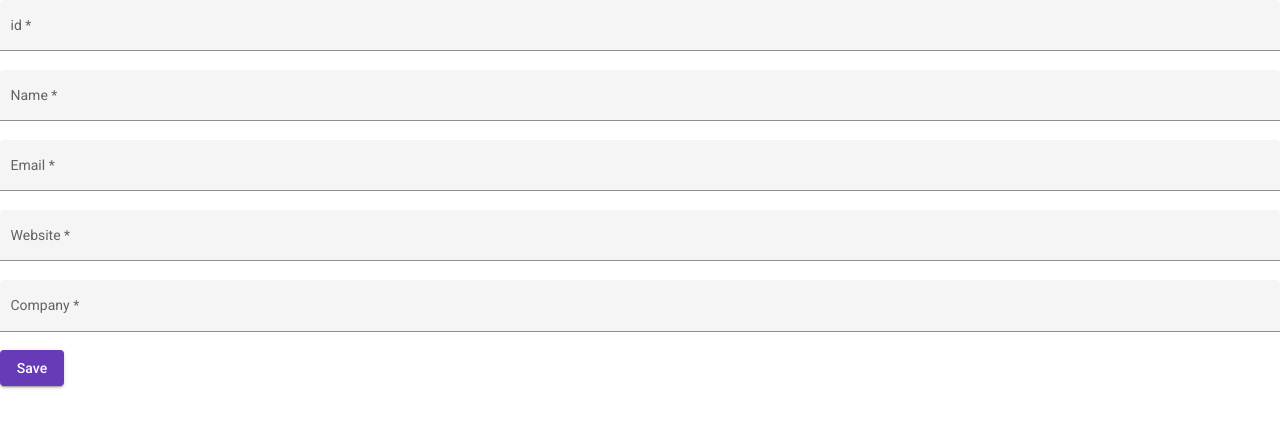
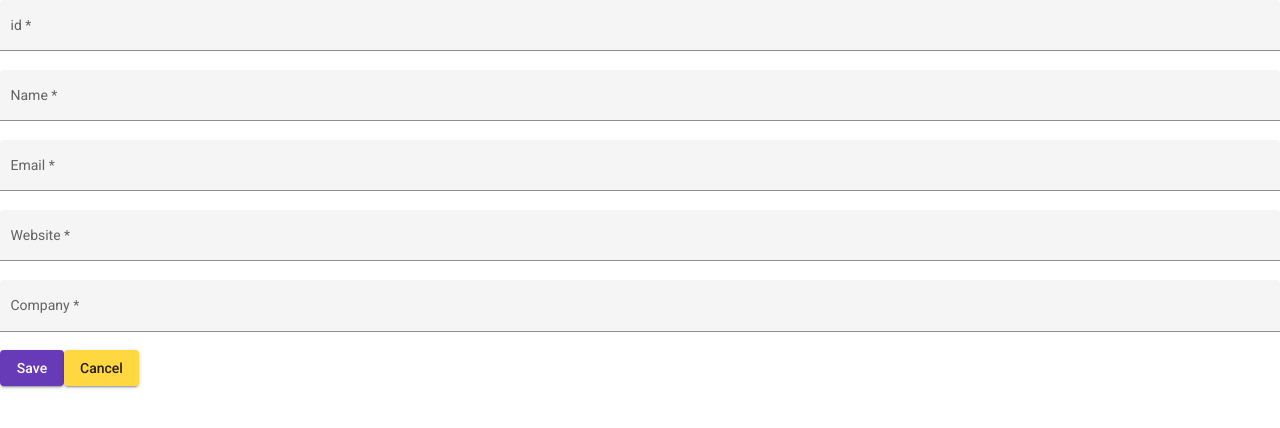
Before and after one commit to balavisakh/angular-machine-test, an Angular app: page /edit-user/1 in a window 1280 px wide. Shown: the top 428 px of the page. Built offline with nearby package versions, Linux system fonts and the light colour scheme; no server answers.

Commit message:
cancel btn added in edit

```diff
--- a/src/app/list-page/add-or-edit/add-or-edit.component.html
+++ b/src/app/list-page/add-or-edit/add-or-edit.component.html
@@ -26,4 +26,5 @@
         <mat-error *ngIf="userCompany.invalid">{{getErrorUserCompany()}}</mat-error>
       </mat-form-field>
       <button (click)="userUpdate()" mat-raised-button color="primary">Save</button>
+      <button (click)="cancelUserUpdate()" mat-raised-button color="accent">Cancel</button>
 </div>
--- a/src/app/list-page/add-or-edit/add-or-edit.component.ts
+++ b/src/app/list-page/add-or-edit/add-or-edit.component.ts
@@ -99,4 +99,8 @@ export class AddOrEditComponent implements OnInit {
 
   }
 
+  cancelUserUpdate() {
+    this.router.navigate(['']);
+  }
+
 }
```
